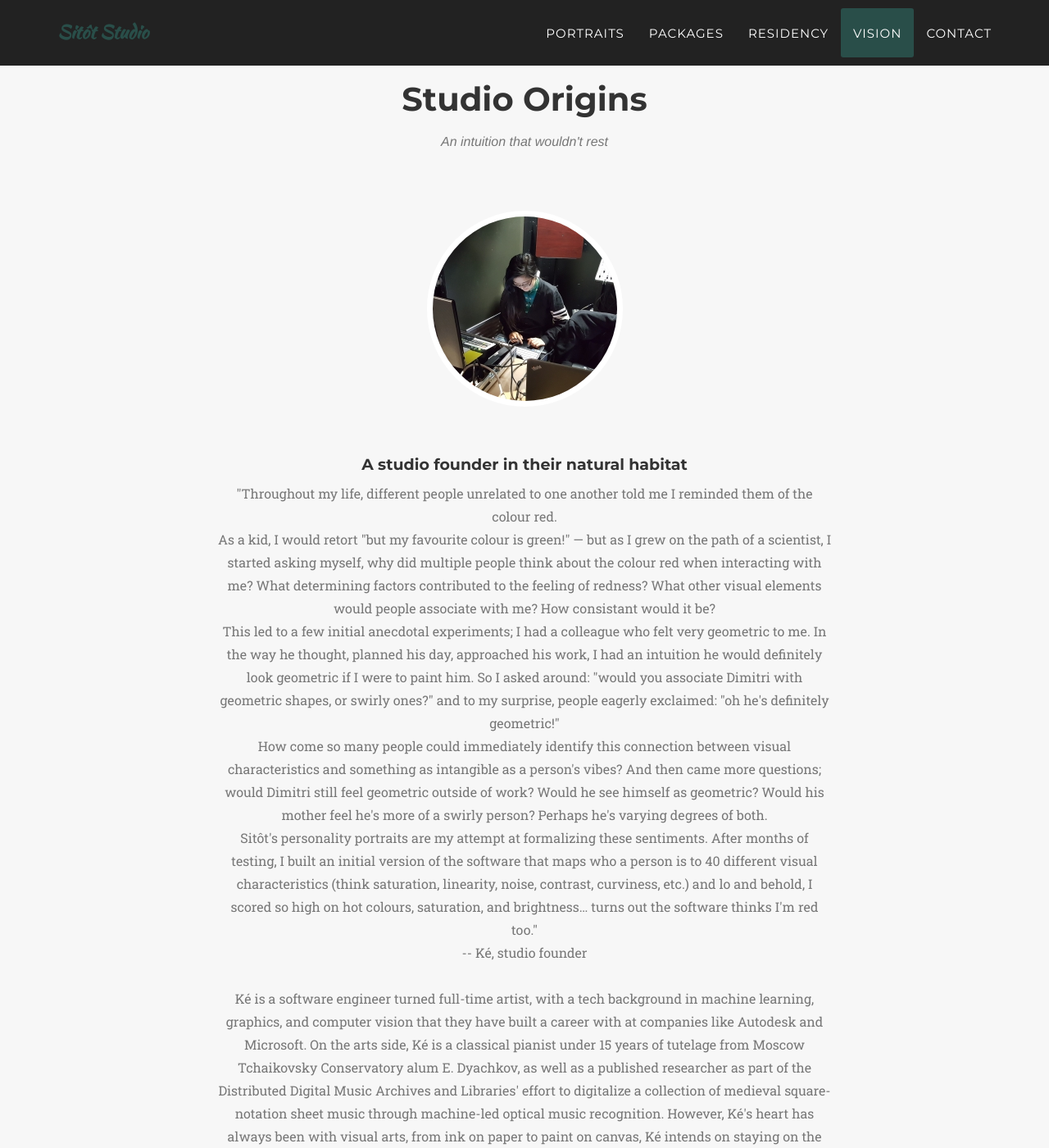
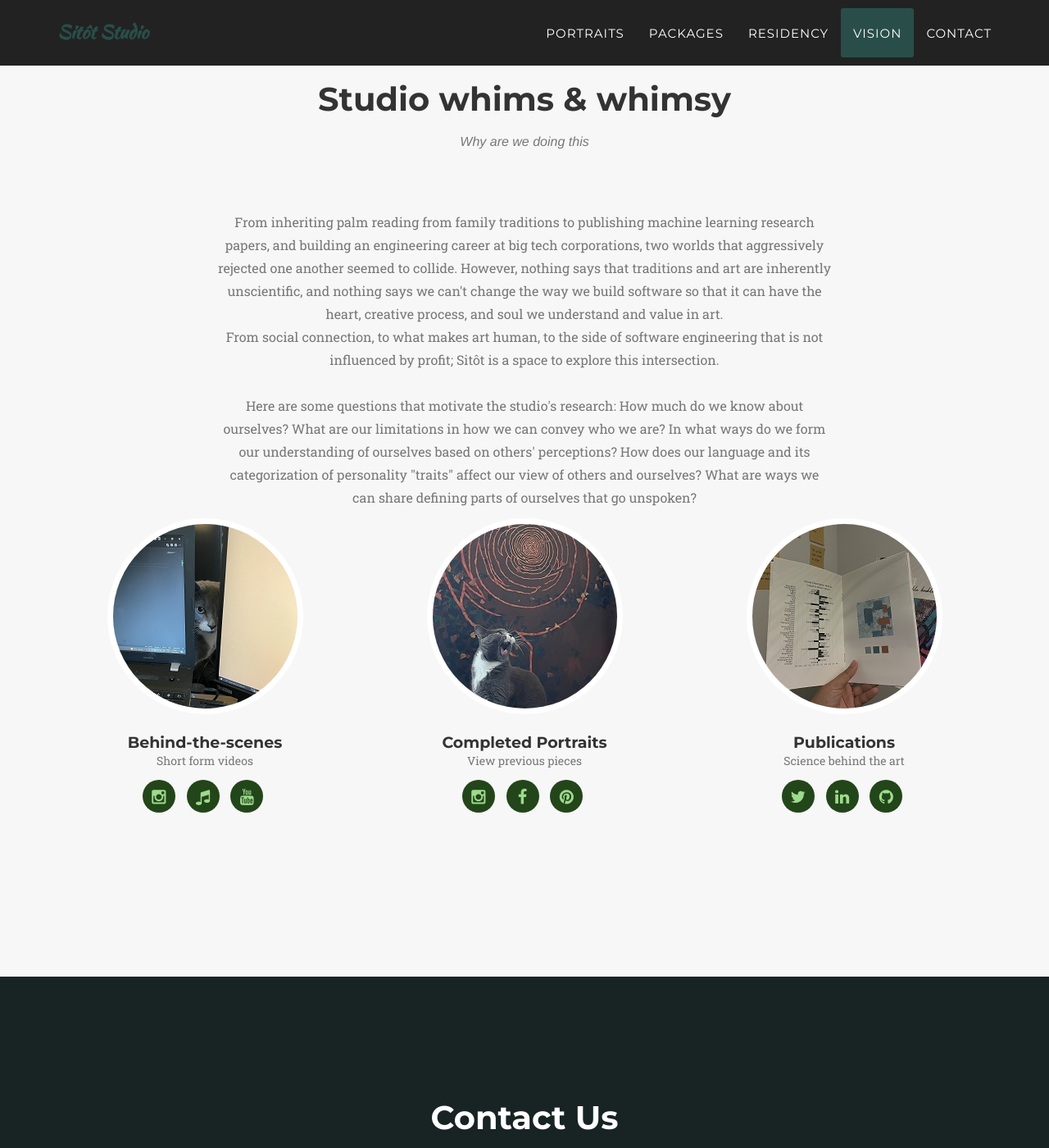
Before and after one commit to sitotstudio/sitotstudio.github.io, a Jekyll site: the page built from index.html, in a window 1280 px wide and 1400 px high, scrolled down 4998 px. Shown: the whole window at 82% size. Built offline with Jekyll 4.4.1, drawn with Linux system fonts in a browser that asks for light colours; some web fonts are replaced; some of the changed text lies outside the part shown.

Commit message:
Revamp team section + new images

```diff
--- a/_config.yml
+++ b/_config.yml
@@ -10,7 +10,7 @@ description: Who you are deserves to be seen.
 # Team names, titles and social links
 people:
 - name: Behind-the-scenes
-  # pic: 1
+  pic: 1
   position: Short form videos
   social:
     - title: instagram
@@ -21,7 +21,7 @@ people:
       url: https://youtube.com/@sitotstudio
 
 - name: Completed Portraits
-  # pic: 2
+  pic: 2
   position: View previous pieces
   social:
     - title: instagram
@@ -32,8 +32,8 @@ people:
       url: https://ca.pinterest.com/sitotstudio/_created
 
 - name: Publications
-  # pic: 3
-  position: Research lab collabs
+  pic: 3
+  position: Science behind the art
   social:
     - title: twitter
       url: https://x.com/sitotstudio
--- a/_includes/team.html
+++ b/_includes/team.html
@@ -3,38 +3,26 @@
         <div class="container">
             <div class="row">
                 <div class="col-lg-12 text-center">
-                    <h2 class="section-heading">Studio Origins</h2>
-                    <h3 class="section-subheading text-muted">An intuition that wouldn't rest</h3>
+                    <h2 class="section-heading">Studio whims & whimsy</h2>
+                    <h3 class="section-subheading text-muted">Why are we doing this</h3>
                 </div>
-                <div class="team-member">
-                    <img src="img/team/founder-square.jpg" class="img-responsive img-circle" alt="">
-                </div>
+            </div>
+            <div class="row">
                 <div class="col-lg-8 col-lg-offset-2 text-center">
-                    <h4>A studio founder in their natural habitat</h4>
                     <p class="large text-muted">
-                        "Throughout my life, different people unrelated to one another told me I reminded them of the colour red.
-                        <br>As a kid, I would retort "but my favourite colour is green!" — but as I grew on the path of a scientist, I started asking myself, why did multiple people think about the colour red when interacting with me? What determining factors contributed to the feeling of redness? What other visual elements would people associate with me? How consistant would it be?
-                        <br>This led to a few initial anecdotal experiments; I had a colleague who felt very geometric to me. In the way he thought, planned his day, approached his work, I had an intuition he would definitely look geometric if I were to paint him. So I asked around: "would you associate Dimitri with geometric shapes, or swirly ones?" and to my surprise, people eagerly exclaimed: "oh he's definitely geometric!"
-                        <br>How come so many people could immediately identify this connection between visual characteristics and something as intangible as a person's vibes? And then came more questions; would Dimitri still feel geometric outside of work? Would he see himself as geometric? Would his mother feel he's more of a swirly person? Perhaps he's varying degrees of both.
-                        <br>Sitôt's personality portraits are my attempt at formalizing these sentiments. After months of testing, I built an initial version of the software that maps who a person is to 40 different visual characteristics (think saturation, linearity, noise, contrast, curviness, etc.) and lo and behold, I scored so high on hot colours, saturation, and brightness… turns out the software thinks I'm red too."
+                        From inheriting palm reading from family traditions to publishing machine learning research papers, and building an engineering career at big tech corporations, two worlds that aggressively rejected one another seemed to collide. However, nothing says that traditions and art are inherently unscientific, and nothing says we can't change the way we build software so that it can have the heart, creative process, and soul we understand and value in art.
                         <br>
-                        -- Ké, studio founder
+                        From social connection, to what makes art human, to the side of software engineering that is not influenced by profit; Sitôt is a space to explore this intersection.
                         <br><br>
-                        Ké is a software engineer turned full-time artist, with a tech background in machine learning, graphics, and computer vision that they have built a career with at companies like Autodesk and Microsoft.
-                        On the arts side, Ké is a classical pianist under 15 years of tutelage from Moscow Tchaikovsky Conservatory alum E. Dyachkov, as well as a published researcher as part of the Distributed Digital Music Archives and Libraries' effort to digitalize a collection of medieval square-notation sheet music through machine-led optical music recognition.
-                        However, Ké's heart has always been with visual arts, from ink on paper to paint on canvas, Ké intends on staying on the studio's artist roster even when the business paperwork starts piling up!
+                        Here are some questions that motivate the studio's research: How much do we know about ourselves? What are our limitations in how we can convey who we are? In what ways do we form our understanding of ourselves based on others' perceptions? How does our language and its categorization of personality "traits" affect our view of others and ourselves? What are ways we can share defining parts of ourselves that go unspoken?
                     </p>
                 </div>
             </div>
             <div class="row">
-                <div class="col-lg-12 text-center">
-                    <h4><br><br>Coming Soon</h4>
-                    <h3 class="section-subheading text-muted">Areas of expansion on the roadmap</h3>
-                </div>
                 {% for member in site.people %}
                 <div class="col-sm-4">
                     <div class="team-member">
-                        <!-- img src="img/team/{{ member.pic }}.jpg" class="img-responsive img-circle" alt=""-->
+                        <img src="img/team/{{ member.pic }}.jpg" class="img-responsive img-circle" alt="">
                         <h4>{{ member.name }}</h4>
                         <p class="text-muted">{{ member.position }}</p>
                         <ul class="list-inline social-buttons">
@@ -51,14 +39,5 @@
                 </div>
                 {% endfor %}
             </div>
-            <div class="row">
-                <div class="col-lg-8 col-lg-offset-2 text-center">
-                    <p class="large text-muted">
-                        Want to help make things happen sooner?<br>From funding to artists and research collaborators, if the following questions interest you, let's chat!
-                        <br><br>
-                        How much do we know about ourselves? What are our limitations in how we can convey who we are? In what ways do we form our understanding of ourselves based on others' perceptions? How does our language and its categorization of personality "traits" affect our view of others and ourselves? What are ways we can share defining parts of ourselves that go unspoken?
-                    </p>
-                </div>
-            </div>
         </div>
     </section>
```
Also changed, not shown: img/team/1.jpg, img/team/2.jpg, img/team/3.jpg.
